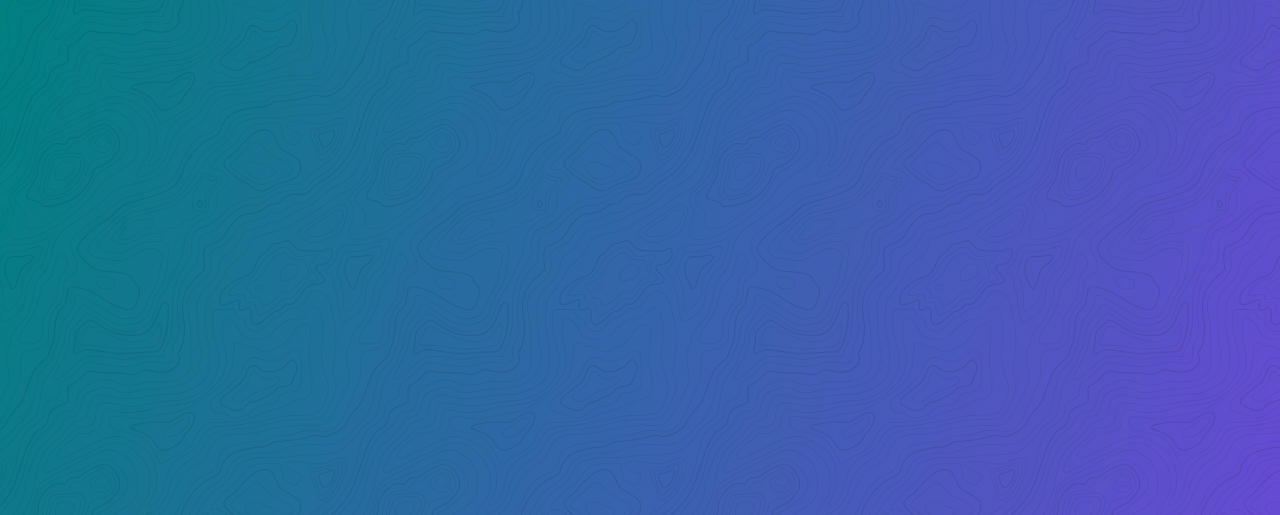
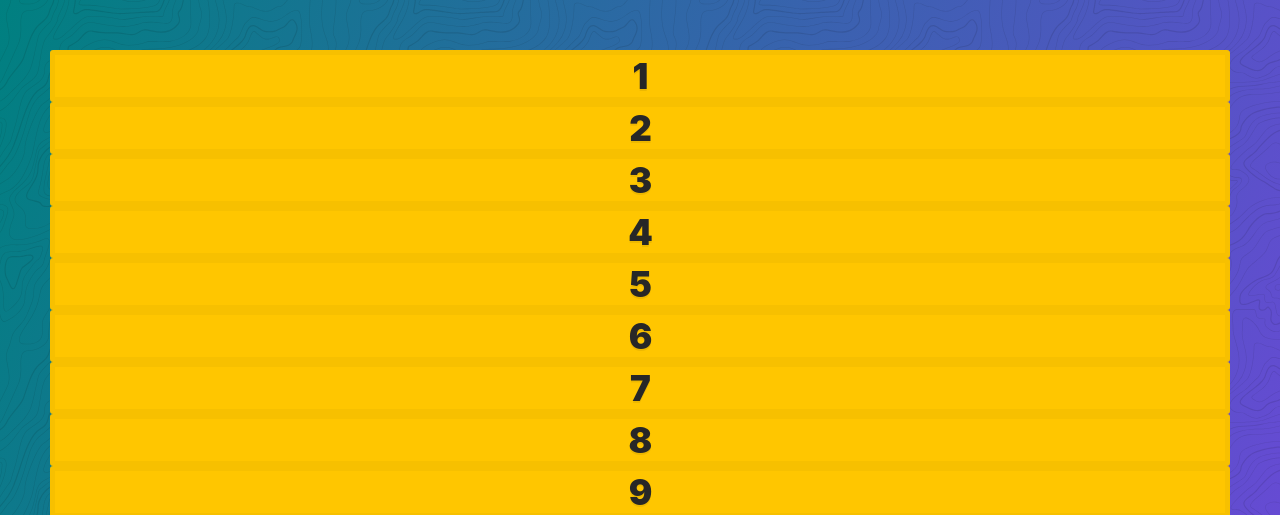
Before and after one commit to emilia-m26/cssgrid-practice, a plain HTML site: page 03 - CSS Grid Fundamentals/css-grid-fundamentals.html in a window 1280 px wide. Shown: the top 515 px of the page. Drawn offline with Linux system fonts and the light colour scheme.

Commit message:
added container with 10 div items and display grid

```diff
--- a/03 - CSS Grid Fundamentals/css-grid-fundamentals.html
+++ b/03 - CSS Grid Fundamentals/css-grid-fundamentals.html
@@ -2,14 +2,30 @@
 <html lang="en">
 
 <head>
-  <meta charset="UTF-8">
-  <meta name="viewport" content="width=device-width, initial-scale=1.0">
-  <link rel="stylesheet" href="../assets/style.css">
-  <title>CSS Grid Fundamentals!</title>
+    <meta charset="UTF-8">
+    <meta name="viewport" content="width=device-width, initial-scale=1.0">
+    <link rel="stylesheet" href="../assets/style.css">
+    <title>CSS Grid Fundamentals!</title>
 </head>
 
 <body>
-
+    <div class="container">
+        <div class="item">1</div>
+        <div class="item">2</div>
+        <div class="item">3</div>
+        <div class="item">4</div>
+        <div class="item">5</div>
+        <div class="item">6</div>
+        <div class="item">7</div>
+        <div class="item">8</div>
+        <div class="item">9</div>
+        <div class="item">10</div>
+    </div>
 </body>
+<style>
+    .container {
+        display: grid;
+    }
+</style>
 
 </html>
```
